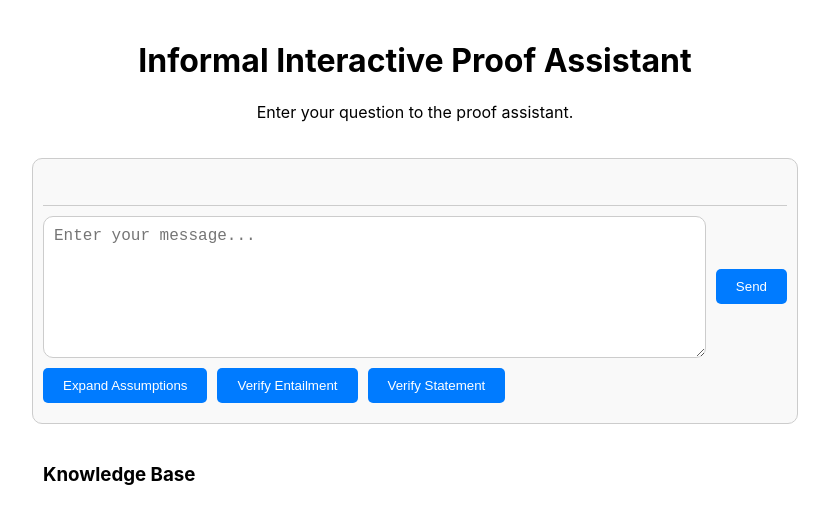
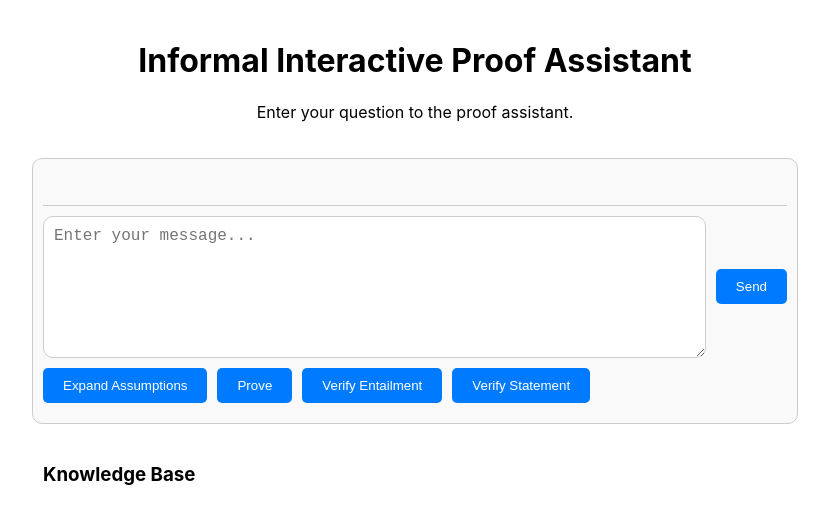
Before and after one commit to SL2000s/iipa_frontend, a React (Create React App) app: page / in a window 1280 px wide. Shown: the top 524 px of the page, without its empty margins (225-1054 px from the left). Built offline with nearby package versions, Linux system fonts and the light colour scheme.

Commit message:
Add prove button

```diff
--- a/src/App.js
+++ b/src/App.js
@@ -20,9 +20,11 @@ function App() {
       setInput('Verify that p_j follows from p_i.\n\np_i: UNDEFINED\np_j: UNDEFINED');
     } else if (tactic === 'expandAssumptions') {
       setInput('Expand the implied definitions and assumptions from p_i.\n\np_i: UNDEFINED');
-    } else if (tactic === 'verifyStatement')
+    } else if (tactic === 'verifyStatement') {
       setInput('Is p_i correct?\n\np_i: UNDEFINED');
-      // TODO: Implement other tactics similarly
+    } else if (tactic === 'prove') {
+      setInput('Prove p_i.\n\np_i: UNDEFINED');
+    }
   };
 
   const handleSubmit = async () => {
@@ -134,6 +136,7 @@ function App() {
         <div className="command-menu">
           <div className="tactics-buttons">
             <button onClick={() => chooseTactic('expandAssumptions')} disabled={isLoading}>Expand Assumptions</button>
+            <button onClick={() => chooseTactic('prove')} disabled={isLoading}>Prove</button>
             <button onClick={() => chooseTactic('verifyEntailment')} disabled={isLoading}>Verify Entailment</button>
             <button onClick={() => chooseTactic('verifyStatement')} disabled={isLoading}>Verify Statement</button>
           </div>
```
